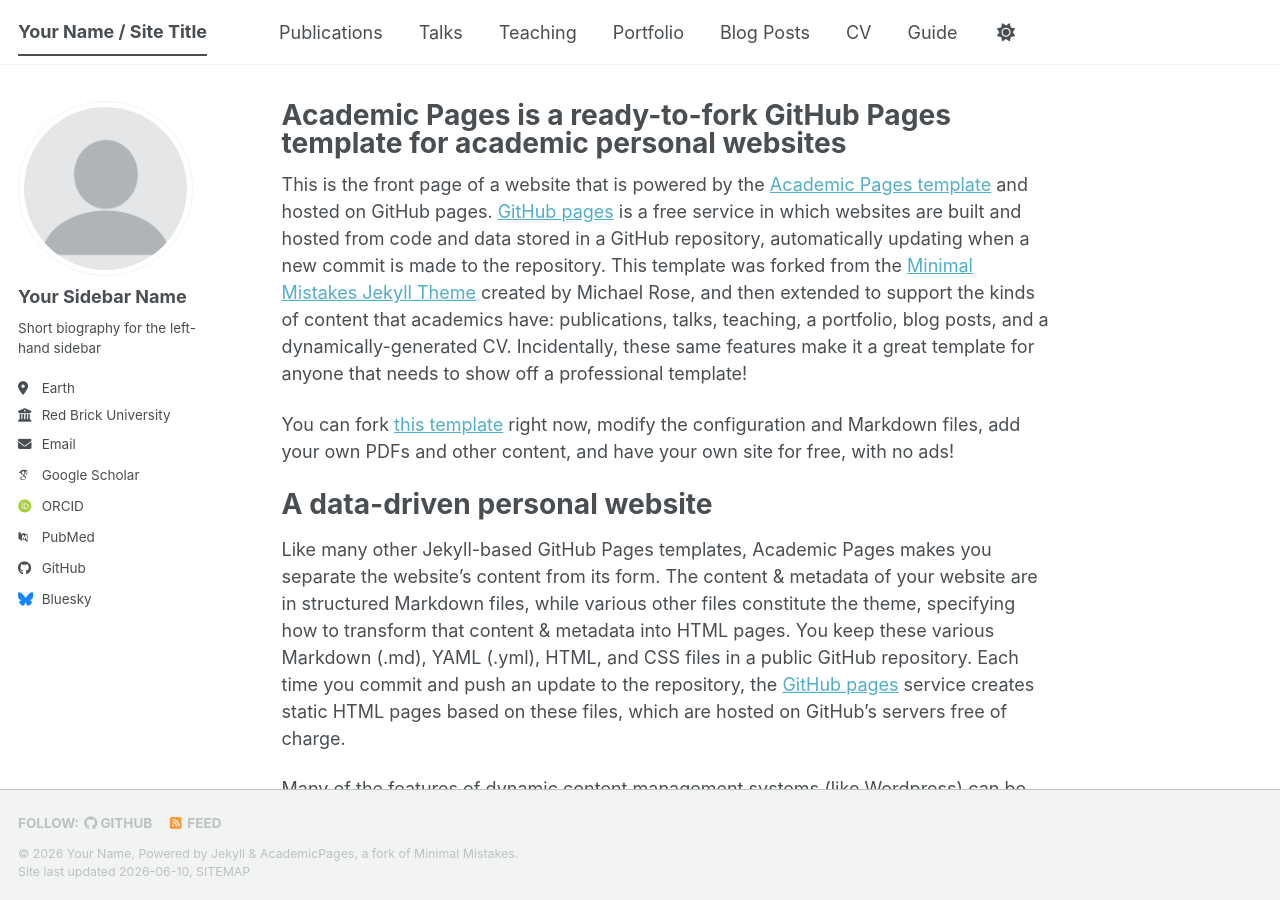
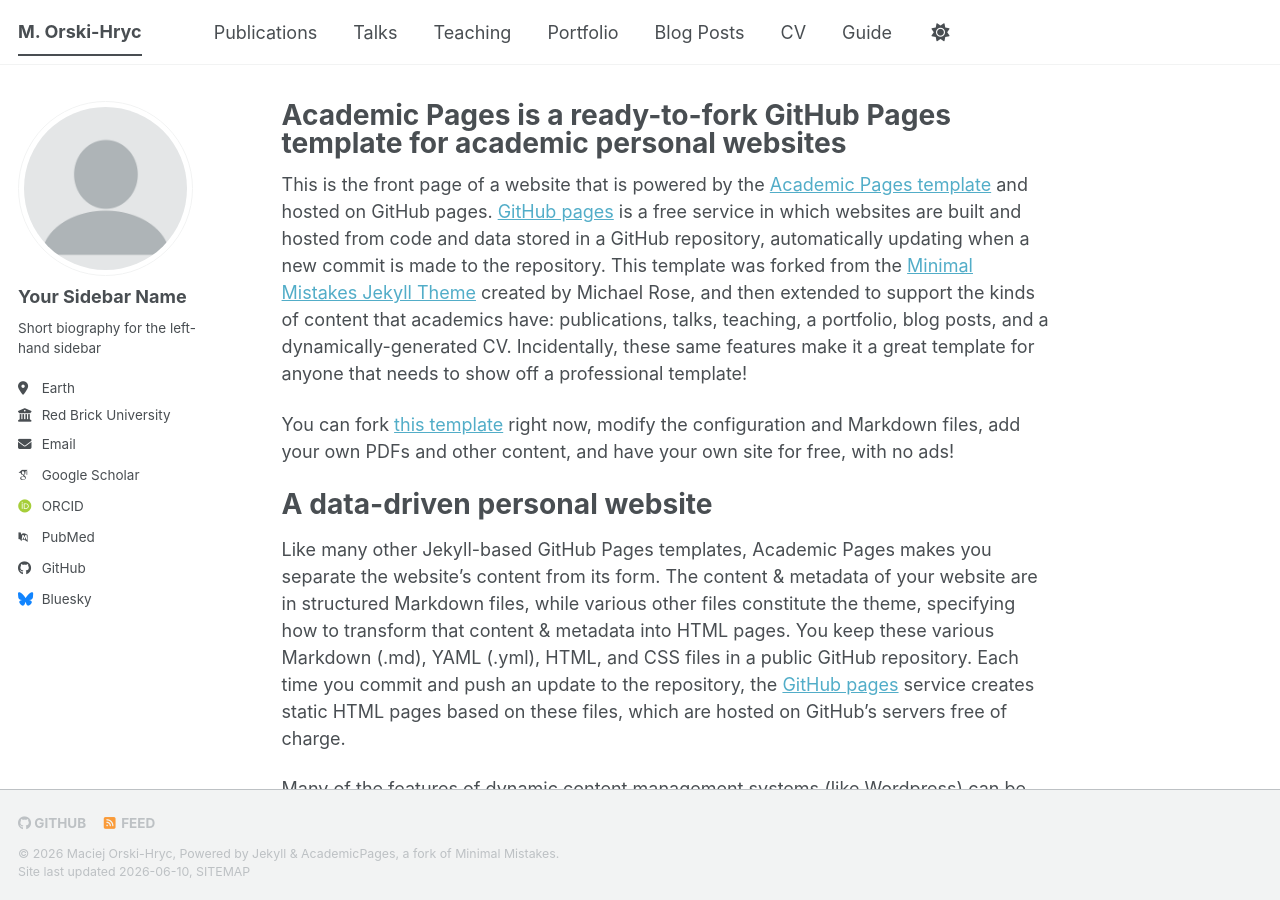
Before and after one commit to orski-hryc/orski-hryc.github.io, a Jekyll site: the page built from _pages/about.md, in a window 1280 px wide and 900 px high. Built offline with Jekyll 4.4.1, drawn with Linux system fonts in a browser that asks for light colours; some web fonts are replaced; a script bundle is joined from its source files by our own code; library files that are not in the unit come from our copies.

Commit message:
Update _config.yml

```diff
--- a/_config.yml
+++ b/_config.yml
@@ -7,16 +7,16 @@
 # server process.
 
 # Basic Site Settings
-locale                   : "en-US"
+locale                   : "pl" #"en-US"
 site_theme               : "default" # The available themes options are "default", "air", "sunrise", "mint", "dirt" and "contrast"
-title                    : "Your Name / Site Title"
+title                    : "M. Orski-Hryc"
 title_separator          : "-"
-name                     : &name "Your Name"
+name                     : &name "Maciej Orski-Hryc"
 description              : &description "Your Name's academic portfolio"   # Update this with a general description of your site, this is the default if not overridden by a page
-url                      : https://academicpages.github.io # The base hostname & protocol for your site e.g. "https://[your GitHub username].github.io",
+url                      : https://orski-hryc.github.io # The base hostname & protocol for your site e.g. "https://[your GitHub username].github.io",
                                                            # or if you already have some other page hosted on Github then use "https://[your GitHub username].github.io/[Your Repo Name]"
 baseurl                  : "" # the subpath of your site, e.g. "/blog"
-repository               : "academicpages/academicpages.github.io"
+#repository               : "academicpages/academicpages.github.io"
 
 # Site Author - The following control what appear as part of the author content on the side bar.
 #               If a field is blank the icon and link will not appear, otherwise it will be shown.
```
